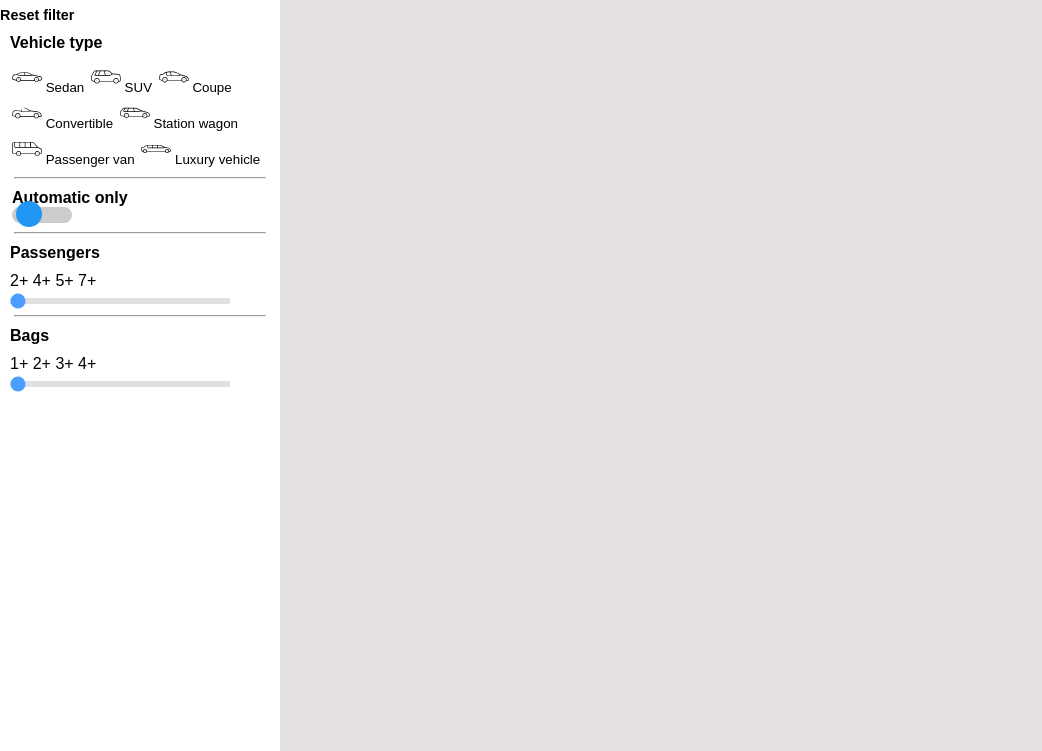
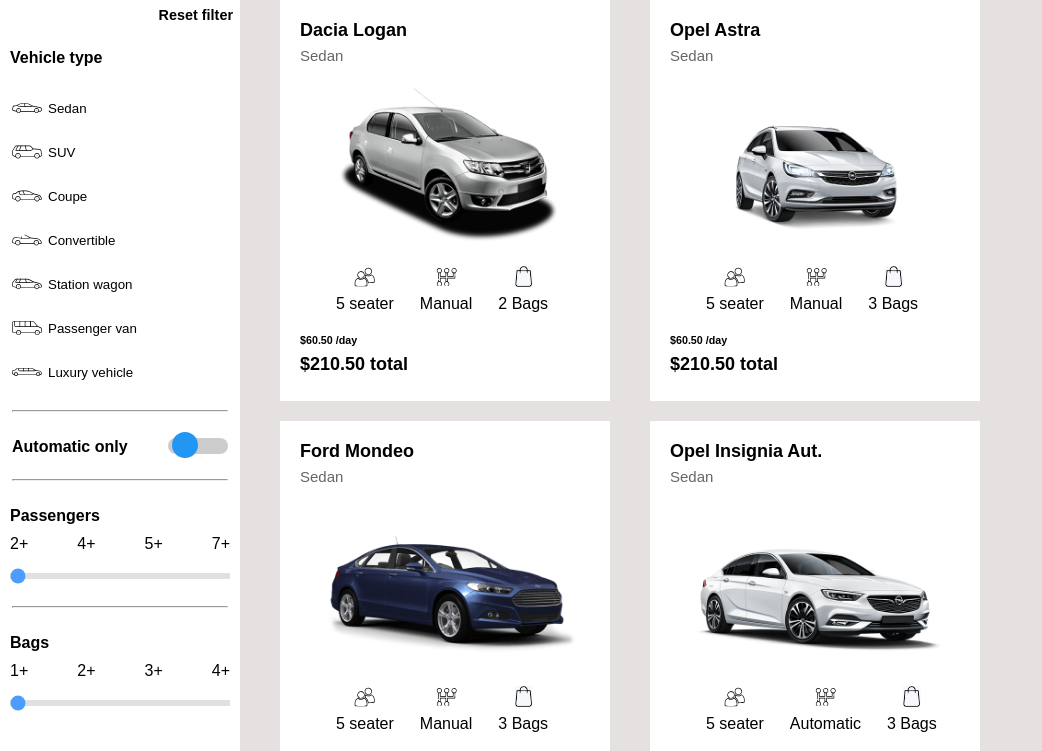
Before and after one commit to alyersin/rent-car, a plain HTML site: page cars/index.html in a window 1280 px wide. Shown: the top 751 px of the page, without its empty margins (0-1042 px from the left). Drawn offline with Linux system fonts and the light colour scheme; the site is published under a folder, as on GitHub Pages, so addresses that start at the root find nothing.

Commit message:
05052023

```diff
--- /dev/null
+++ b/cars/flex-settings.css
@@ -0,0 +1,58 @@
+/**************** FLEXBOX SETTINGS ****************/
+
+.flex {
+  display: flex;
+}
+
+.center {
+  align-items: center;
+  align-content: center;
+}
+
+.justify-c {
+  justify-content: center;
+}
+
+.justify-b {
+  justify-content: space-between;
+}
+
+.justify-a {
+  justify-content: space-around;
+}
+
+.justify-s {
+  justify-content: flex-start;
+}
+
+.justify-e {
+  justify-content: flex-end;
+}
+
+.justify-even {
+  justify-content: space-evenly;
+}
+
+.row {
+  flex-direction: row;
+}
+
+.column {
+  flex-direction: column;
+}
+
+.wrap {
+  flex-wrap: wrap;
+}
+
+.no-wrap {
+  flex-wrap: nowrap;
+}
+
+.row-reverse {
+  flex-direction: row-reverse;
+}
+
+.column-reverse {
+  flex-direction: column-reverse;
+}
--- a/cars/index.html
+++ b/cars/index.html
@@ -4,7 +4,7 @@
     <meta charset="UTF-8" />
     <meta http-equiv="X-UA-Compatible" content="IE=edge" />
     <meta name="viewport" content="width=device-width, initial-scale=1.0" />
-    <link rel="stylesheet" href="/flex-settings.css" />
+    <link rel="stylesheet" href="flex-settings.css" />
     <link rel="stylesheet" href="index.css" />
     <title>Cars</title>
   </head>
--- /dev/null
+++ b/login/flex-settings.css
@@ -0,0 +1,58 @@
+/**************** FLEXBOX SETTINGS ****************/
+
+.flex {
+  display: flex;
+}
+
+.center {
+  align-items: center;
+  align-content: center;
+}
+
+.justify-c {
+  justify-content: center;
+}
+
+.justify-b {
+  justify-content: space-between;
+}
+
+.justify-a {
+  justify-content: space-around;
+}
+
+.justify-s {
+  justify-content: flex-start;
+}
+
+.justify-e {
+  justify-content: flex-end;
+}
+
+.justify-even {
+  justify-content: space-evenly;
+}
+
+.row {
+  flex-direction: row;
+}
+
+.column {
+  flex-direction: column;
+}
+
+.wrap {
+  flex-wrap: wrap;
+}
+
+.no-wrap {
+  flex-wrap: nowrap;
+}
+
+.row-reverse {
+  flex-direction: row-reverse;
+}
+
+.column-reverse {
+  flex-direction: column-reverse;
+}
```
Also changed, not shown: login/index.html (+1 -1 lines).
